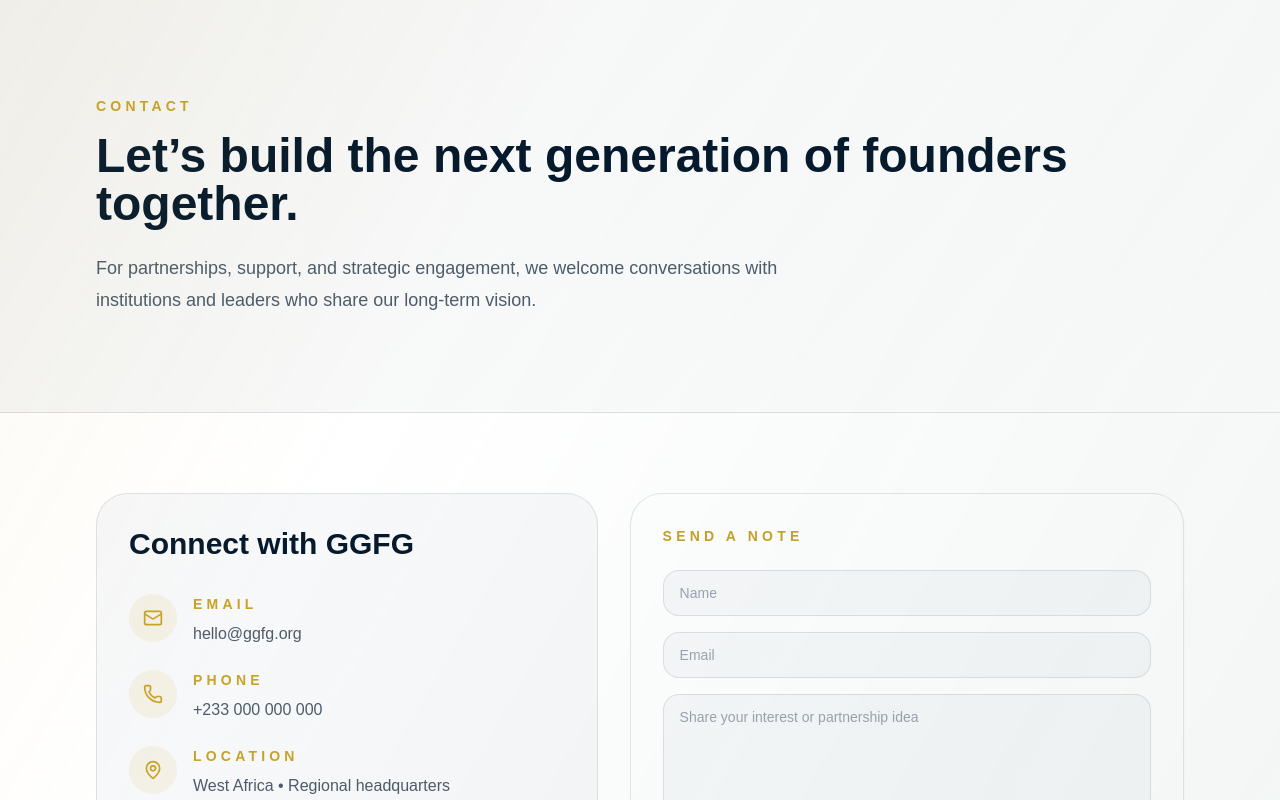
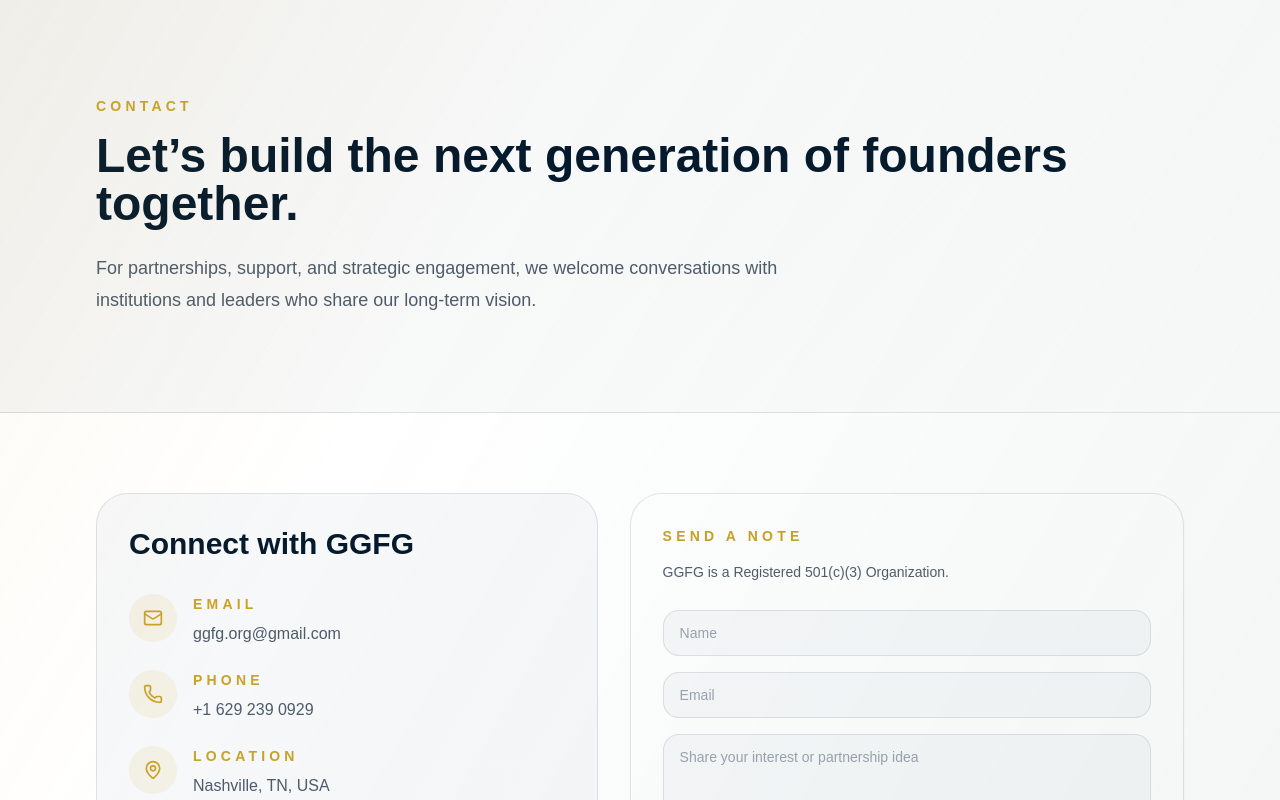
Before and after one commit to gracious232/ggfg-nexus, a Next.js app: page /contact in a window 1280 px wide. Shown: the top 800 px of the page. Built offline with nearby package versions, Linux system fonts and the light colour scheme.

Commit message:
Update organization contact details

```diff
--- a/app/contact/page.tsx
+++ b/app/contact/page.tsx
@@ -25,21 +25,21 @@ export default function ContactPage() {
                 <div className="flex h-12 w-12 items-center justify-center rounded-full bg-gold/10 text-gold"><Mail size={20} /></div>
                 <div>
                   <p className="text-sm font-semibold uppercase tracking-[0.3em] text-gold">Email</p>
-                  <p className="mt-2 text-base text-navy/70">hello@ggfg.org</p>
+                  <p className="mt-2 text-base text-navy/70">ggfg.org@gmail.com</p>
                 </div>
               </div>
               <div className="flex items-start gap-4">
                 <div className="flex h-12 w-12 items-center justify-center rounded-full bg-gold/10 text-gold"><Phone size={20} /></div>
                 <div>
                   <p className="text-sm font-semibold uppercase tracking-[0.3em] text-gold">Phone</p>
-                  <p className="mt-2 text-base text-navy/70">+233 000 000 000</p>
+                  <p className="mt-2 text-base text-navy/70">+1 629 239 0929</p>
                 </div>
               </div>
               <div className="flex items-start gap-4">
                 <div className="flex h-12 w-12 items-center justify-center rounded-full bg-gold/10 text-gold"><MapPin size={20} /></div>
                 <div>
                   <p className="text-sm font-semibold uppercase tracking-[0.3em] text-gold">Location</p>
-                  <p className="mt-2 text-base text-navy/70">West Africa • Regional headquarters</p>
+                  <p className="mt-2 text-base text-navy/70">Nashville, TN, USA</p>
                 </div>
               </div>
             </div>
@@ -47,6 +47,7 @@ export default function ContactPage() {
 
           <div className="rounded-[2rem] border border-navy/10 bg-white p-8 shadow-sm">
             <p className="text-sm font-semibold uppercase tracking-[0.3em] text-gold">Send a note</p>
+            <p className="mt-3 text-sm leading-7 text-navy/70">GGFG is a Registered 501(c)(3) Organization.</p>
             <div className="mt-6 space-y-4">
               <input className="w-full rounded-2xl border border-navy/10 bg-[#F7F8FA] px-4 py-3 text-sm outline-none" placeholder="Name" />
               <input className="w-full rounded-2xl border border-navy/10 bg-[#F7F8FA] px-4 py-3 text-sm outline-none" placeholder="Email" />
```
